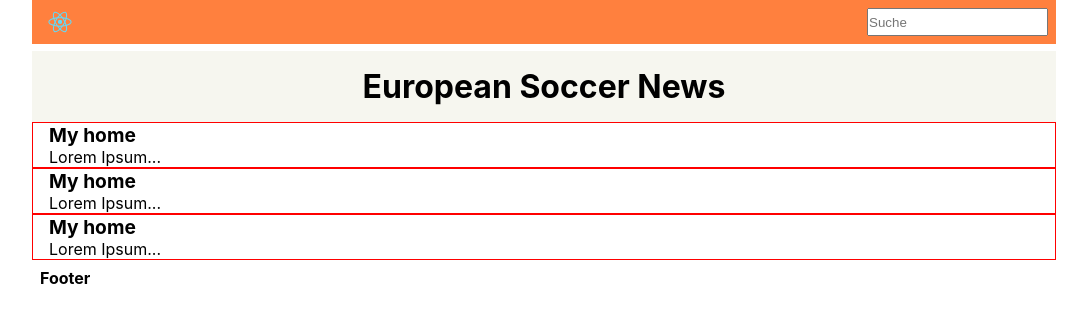
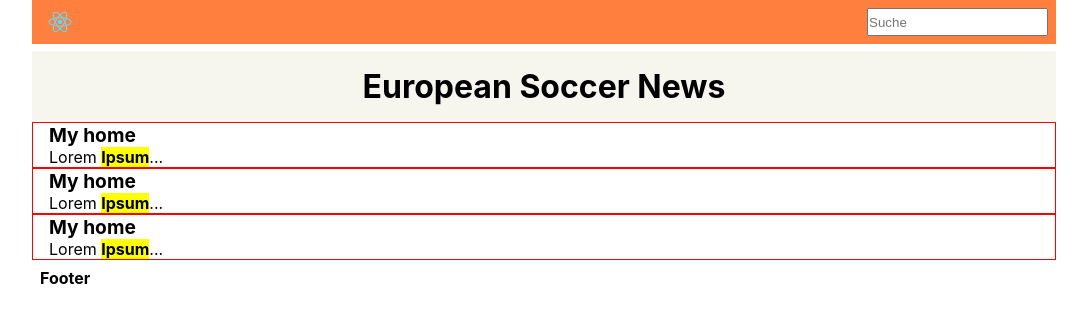
Before and after one commit to salvo081/soccernews, a React (Create React App) app: page / in a window 1280 px wide. Shown: the top 322 px of the page, without its empty margins (96-1183 px from the left). Built offline with nearby package versions, Linux system fonts and the light colour scheme.

Commit message:
class for em added to mark a search term

```diff
--- a/src/App.css
+++ b/src/App.css
@@ -45,3 +45,9 @@
 .article h2 {
   font-size: 1.2em;
 }
+
+em {
+  background-color: yellow;
+  font-weight: bold;
+  font-style: normal;
+}
--- a/src/components/Article.js
+++ b/src/components/Article.js
@@ -2,7 +2,7 @@ export default function Article() {
 	return (
 		<article className="article">
 			<h2>My home</h2>
-            <p>Lorem Ipsum...</p>
+            <p>Lorem <em>Ipsum</em>...</p>
 		</article>
 	);
 }
```
